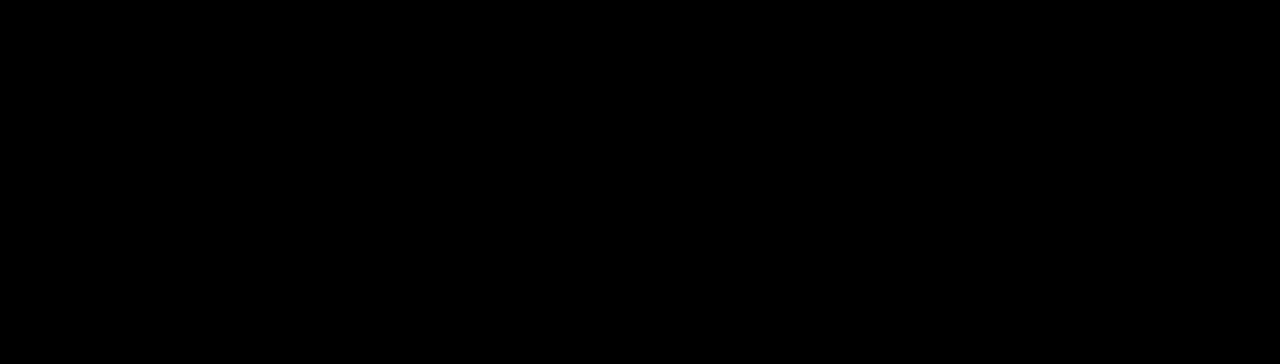
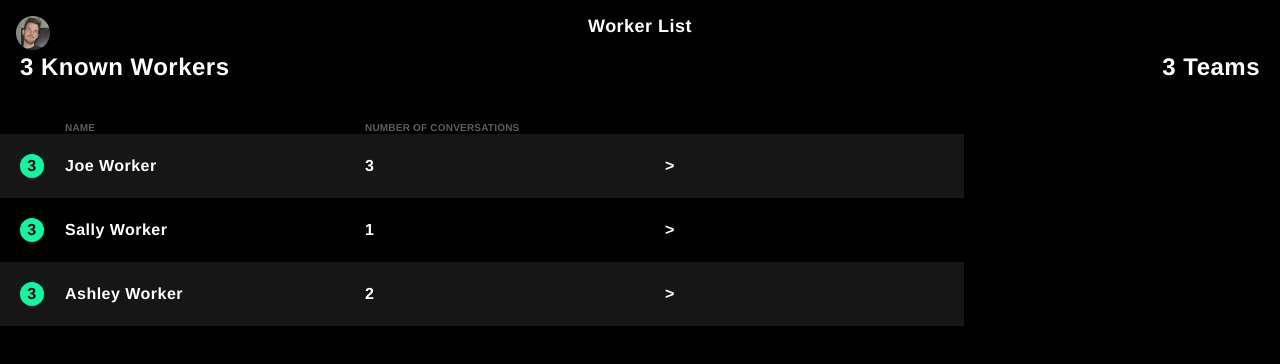
Before and after one commit to techworkersco/nyc_unionhack, a React (Create React App) app in the folder unionhack-app/: page /workers in a window 1280 px wide. Shown: the top 364 px of the page. Built offline with nearby package versions, Linux system fonts and the light colour scheme; the HTML template or start-up script is replaced by a standard one.

Commit message:
Workers List

```diff
--- a/unionhack-app/package.json
+++ b/unionhack-app/package.json
@@ -13,6 +13,7 @@
     "@types/react-dom": "16.9.8",
     "@types/react-router-dom": "5.1.6",
     "classnames": "^2.2.6",
+    "@types/lodash": "^4.14.165",
     "react": "17.0.1",
     "react-dom": "17.0.1",
     "react-router-dom": "5.2.0",
--- a/unionhack-app/src/App.tsx
+++ b/unionhack-app/src/App.tsx
@@ -9,6 +9,7 @@
 import Campaign from './Pages/Campaign/Campaign';
 import WorkerProfile from './Pages/WorkerProfile/WorkerProfile';
 import Conversations from './Pages/WorkerProfile/Conversations/Conversations';
+import WorkersTable from './Pages/WorkersTable/WorkersTable';
 
 function App() {
   return (
@@ -22,6 +23,7 @@
           <Route exact path="/worker/:id" component={WorkerProfile} />
           <Route exact path="/worker/:id/conversations/:id" component={Conversations} />
           <Route exact path="/conversations" component={Conversations} />
+          <Route exact path="/workers" component={WorkersTable}/>
         </Switch>
       </>
     </Router>
--- a/unionhack-app/src/Nav.tsx
+++ b/unionhack-app/src/Nav.tsx
@@ -61,7 +61,7 @@
               <Link to="/">Structure Tests</Link>
             </li>
             <li className="brd-b-1 p-3">
-              <Link to="/">Worker List</Link>
+              <Link to="/workers">Worker List</Link>
             </li>
           </ul>
           <Link className='p-3' to="/">
--- /dev/null
+++ b/unionhack-app/src/Pages/WorkersTable/WorkersTable.css
@@ -0,0 +1,58 @@
+.worker-list {
+  font-weight: bold;
+}
+
+.worker-header {
+  margin: 0 20px 40px;
+}
+
+.mini-title {
+  font-size: 10px;
+  line-height: 11px;
+  letter-spacing: 0.02em;
+  color: rgba(133, 133, 133, 0.7);
+  text-transform: uppercase;
+  margin-bottom: 20px;
+}
+
+.worker-score {
+  background: #0BF9A3;
+  color: #000;
+  height: 24px;
+  width: 24px;
+  border-radius: 12px;
+  display: flex;
+  justify-content: center;
+  align-items: center;
+}
+
+.worker-metadata {
+  font-size: 24px;
+  color: #fff;
+}
+
+.link-arrow {
+  flex-grow: 1;
+  text-align: right;
+  margin-right: 10px;
+}
+
+td {
+  margin-top:20px;
+  margin-bottom:20px;
+  margin-right:20px;
+  margin-left:20px;
+  border: none;
+}
+
+tr {
+  margin-top: 10px;
+}
+
+table {
+  border-collapse:collapse
+}
+
+a {
+  text-decoration: none;
+}
--- /dev/null
+++ b/unionhack-app/src/Pages/WorkersTable/WorkersTable.tsx
@@ -0,0 +1,130 @@
+import React from 'react';
+import * as _ from "lodash";
+import {
+  Link, RouteComponentProps
+} from 'react-router-dom';
+
+import "./WorkersTable.css"
+import { Nav } from "../../Nav";
+
+const styles = {
+  table: {
+    paddingLeft: "10px",
+    paddingTop: "10px",
+    border: "0px",
+  },
+  td: {
+    width: "300px",
+  },
+  oddRow: {
+    backgroundColor: "#161616",
+  },
+}
+
+type Worker = {
+  id: number,
+  name: string,
+  team: string,
+  engagement_level: number,
+  conversation_count: number,
+}
+
+type WorkerByType = {
+  [key: string]: Worker[];
+}
+
+type Params = {
+  id: string;
+}
+
+interface Props extends RouteComponentProps<Params> {
+}
+
+interface State {
+  selectedTeam: string,
+  teams: String[],
+  workers: Worker[],
+  knownWorkersCount: number,
+  knownTeamsCount: number,
+}
+
+class WorkerDashboard extends React.Component<Props, State> {
+
+  constructor(props: Props) {
+    super(props);
+
+    const workers: Worker[] = [{
+        id: 1,
+        name: "Joe Worker",
+        engagement_level: 3,
+        conversation_count: 3,
+        team: "Marketing",
+      },
+      {
+        id: 2,
+        name: "Sally Worker",
+        engagement_level: 3,
+        conversation_count: 1,
+        team: "Sales",
+      },
+      {
+        id: 3,
+        name: "Ashley Worker",
+        engagement_level: 3,
+        conversation_count: 2,
+        team: "Design",
+      },
+      ]
+
+    const teams =_.uniq(_.map(workers, 'team'));
+
+    this.state = {
+      workers,
+      selectedTeam: '',
+      teams,
+      knownWorkersCount: workers.length,
+      knownTeamsCount: teams.length,
+    }
+  }
+
+  render() {
+    const { workers, selectedTeam, teams, knownTeamsCount, knownWorkersCount } = this.state;
+
+    // const workersByTeam: WorkerByType = _.groupBy(workers, 'team');
+
+    return (
+      <div className="worker-list">
+        <Nav title="Worker List" />
+
+        <section className="worker-header">
+          <div className="worker-metadata">{knownWorkersCount} Known Workers</div>
+          <div className="worker-metadata">{knownTeamsCount} Teams</div>
+        </section>
+
+        <table style={styles.table}>
+            <tbody>
+              <tr key="header">
+                 <td></td>
+                 <td className="mini-title">Name</td>
+                 <td className="mini-title">Number of Conversations</td>
+                 <td></td>
+              </tr>
+              {workers.map( worker => {
+                return(
+                    <tr style={worker.id % 2 > 0 ? styles.oddRow : {}}  key={worker.id}>
+                      <td className="worker-score">{worker.engagement_level}</td>
+                      <td style={styles.td}>{worker.name}</td>
+                      <td style={styles.td}>{worker.conversation_count}</td>
+                      <td style={styles.td}><Link to={`/worker/${worker.id}`}><span className="link-arrow">&gt;</span></Link></td>
+                    </tr>
+                );
+              })}
+            </tbody>
+        </table>
+
+      </div>
+    );
+  }
+}
+
+export default WorkerDashboard;
```
Also changed, not shown: 1 other file (tests, documents, lock files or other folders).
